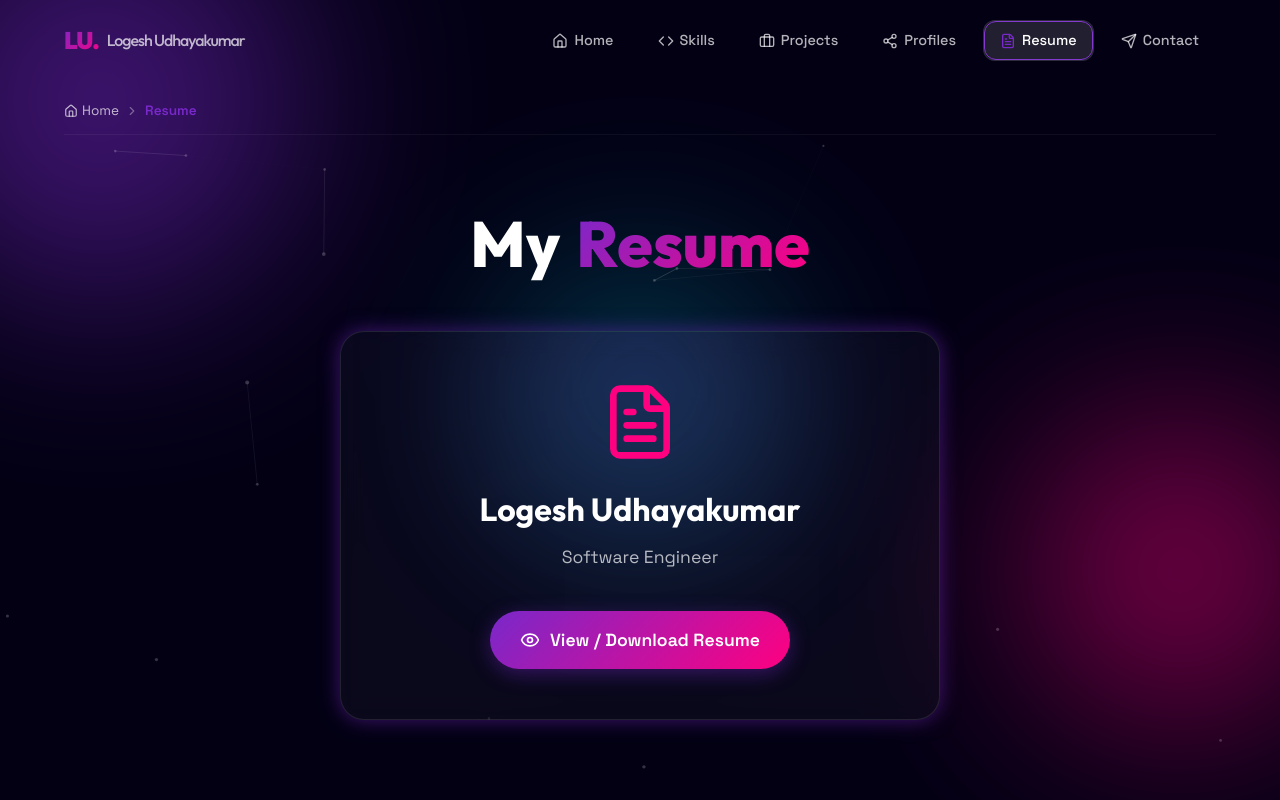
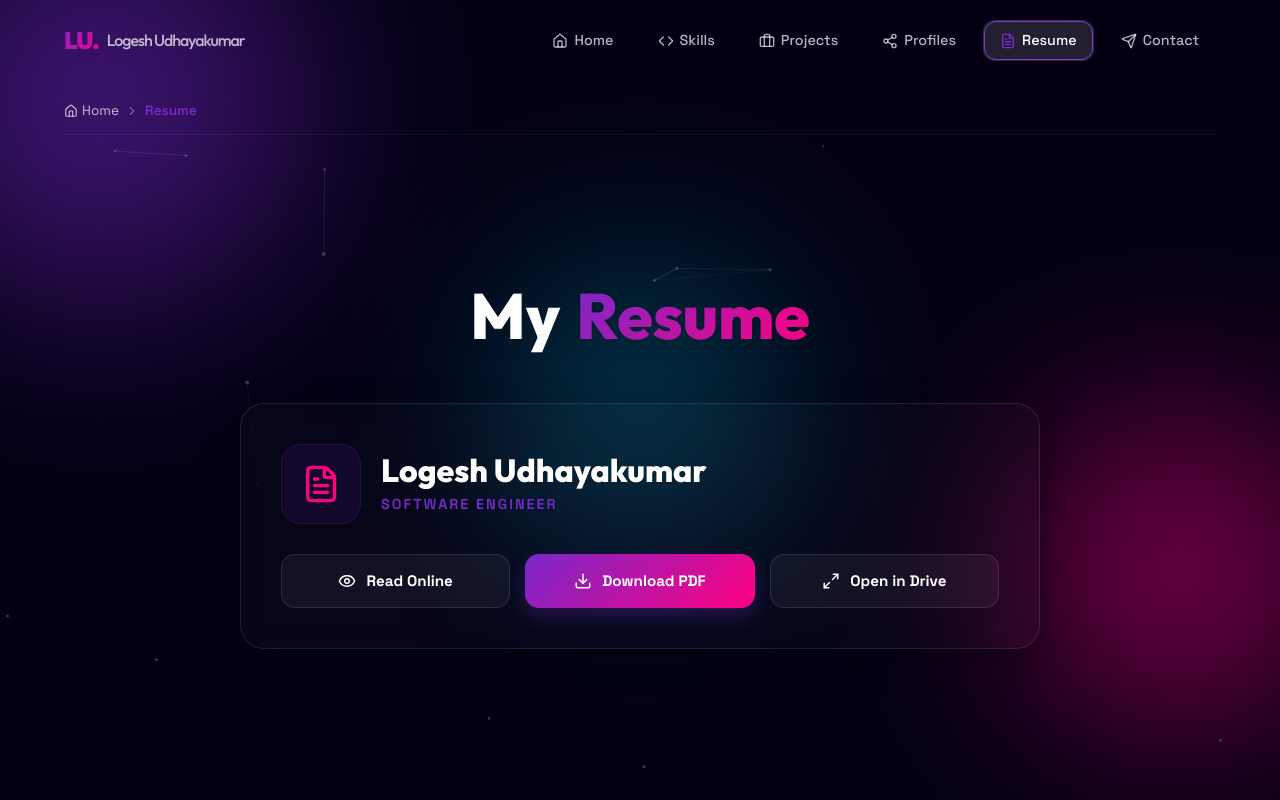
Before and after one commit to logesh-udhayakumar/loki-portfolio, a React (Vite) app: page /resume in a window 1280 px wide. Shown: the top 800 px of the page. Built offline with nearby package versions, Linux system fonts and the light colour scheme.

Commit message:
resume fixes

```diff
--- a/src/pages/Resume.jsx
+++ b/src/pages/Resume.jsx
@@ -1,9 +1,17 @@
-import React from 'react';
-import { motion } from 'framer-motion';
+import React, { useState } from 'react';
+import { motion, AnimatePresence } from 'framer-motion';
 import PageWrapper from '../components/PageWrapper';
-import { FileText, Eye } from 'lucide-react';
+import { FileText, Eye, Download, Info, Maximize2, X } from 'lucide-react';
 
 const Resume = () => {
+  const [showPreview, setShowPreview] = useState(false);
+  const resumeGoogleDriveId = '1KYhXBABoxp4VzlPbNdwcPNEsMF2TnNjl';
+
+  // Links
+  const viewLink = `https://drive.google.com/file/d/${resumeGoogleDriveId}/view?usp=sharing`;
+  const previewLink = `https://drive.google.com/file/d/${resumeGoogleDriveId}/preview`;
+  const downloadLink = `https://drive.google.com/uc?export=download&id=${resumeGoogleDriveId}`;
+
   return (
     <PageWrapper>
       <div className="page-center" style={{ alignItems: 'center' }}>
@@ -12,89 +20,182 @@ const Resume = () => {
         </h1>
 
         <motion.div
-          initial={{ opacity: 0, scale: 0.9 }}
-          animate={{ opacity: 1, scale: 1 }}
+          initial={{ opacity: 0, y: 20 }}
+          animate={{ opacity: 1, y: 0 }}
           transition={{ duration: 0.6 }}
-          style={{
-            maxWidth: '600px',
-            width: '100%',
-            background: 'var(--color-surface)',
-            borderRadius: '24px',
-            padding: '50px 30px',
-            textAlign: 'center',
-            border: '1px solid var(--color-border)',
-            boxShadow: 'var(--glow-primary)',
-            position: 'relative',
-            overflow: 'hidden'
-          }}
-          className="glass"
+          className="resume-container glass"
         >
-          {/* Decorative Elements */}
-          <div style={{
-            position: 'absolute',
-            top: '-50px',
-            left: '50%',
-            transform: 'translateX(-50%)',
-            width: '200px',
-            height: '200px',
-            background: 'var(--color-primary)',
-            filter: 'blur(100px)',
-            opacity: 0.3,
-            zIndex: -1
-          }} />
+          {/* Header Section */}
+          <div className="resume-header">
+            <div className="resume-icon-wrapper">
+              <FileText size={40} color="var(--color-secondary)" />
+            </div>
+            <div className="resume-info">
+              <h2>Logesh Udhayakumar</h2>
+              <p>SOFTWARE ENGINEER</p>
+            </div>
+          </div>
 
-          <FileText size={80} color="var(--color-secondary)" style={{ marginBottom: '20px' }} />
+          {/* Action Buttons */}
+          <div className="resume-actions">
+            <motion.button
+              onClick={() => setShowPreview(!showPreview)}
+              whileHover={{ scale: 1.02 }}
+              whileTap={{ scale: 0.98 }}
+              className={`action-btn ${showPreview ? 'active' : ''}`}
+            >
+              {showPreview ? <X size={18} /> : <Eye size={18} />}
+              {showPreview ? 'Close Preview' : 'Read Online'}
+            </motion.button>
 
-          <h2 style={{ fontSize: '2rem', marginBottom: '15px' }}>Logesh Udhayakumar</h2>
-          <p style={{ color: 'var(--color-text-secondary)', fontSize: '1.1rem', marginBottom: '40px' }}>
-            Software Engineer
-          </p>
+            <motion.a
+              href={downloadLink}
+              whileHover={{ scale: 1.02 }}
+              whileTap={{ scale: 0.98 }}
+              className="action-btn primary"
+            >
+              <Download size={18} /> Download PDF
+            </motion.a>
 
-          <div style={{ display: 'flex', flexDirection: 'column', gap: '15px', alignItems: 'center' }}>
             <motion.a
-              href="https://drive.google.com/file/d/1KYhXBABoxp4VzlPbNdwcPNEsMF2TnNjl/view?usp=drive_link"
+              href={viewLink}
               target="_blank"
               rel="noopener noreferrer"
-              whileHover={{ scale: 1.05 }}
-              whileTap={{ scale: 0.95 }}
-              className="resume-btn primary"
+              whileHover={{ scale: 1.02 }}
+              whileTap={{ scale: 0.98 }}
+              className="action-btn secondary"
             >
-              <Eye size={20} /> View / Download Resume
+              <Maximize2 size={18} /> Open in Drive
             </motion.a>
           </div>
+
+          {/* Preview Section */}
+          <AnimatePresence>
+            {showPreview && (
+              <motion.div
+                initial={{ opacity: 0, height: 0 }}
+                animate={{ opacity: 1, height: '600px' }}
+                exit={{ opacity: 0, height: 0 }}
+                className="resume-preview-wrapper"
+              >
+                <iframe
+                  src={previewLink}
+                  width="100%"
+                  height="100%"
+                  allow="autoplay"
+                  style={{ border: 'none', borderRadius: '12px' }}
+                  title="Resume Preview"
+                ></iframe>
+              </motion.div>
+            )}
+          </AnimatePresence>
         </motion.div>
       </div>
 
       <style>{`
-        .resume-btn {
-          width: 80%;
-          max-width: 300px;
-          padding: 15px 20px;
-          border-radius: 50px;
+        .resume-container {
+          max-width: 800px;
+          width: 100%;
+          padding: 40px;
+          border-radius: 24px;
+          border: 1px solid var(--color-border);
+          background: rgba(255, 255, 255, 0.02);
+          backdrop-filter: blur(20px);
+          display: flex;
+          flex-direction: column;
+          gap: 30px;
+        }
+
+        .resume-header {
+          display: flex;
+          align-items: center;
+          gap: 20px;
+        }
+
+        .resume-icon-wrapper {
+          width: 80px;
+          height: 80px;
+          background: rgba(121, 40, 202, 0.1);
+          border-radius: 20px;
+          display: flex;
+          align-items: center;
+          justify-content: center;
+          border: 1px solid rgba(121, 40, 202, 0.2);
+        }
+
+        .resume-info h2 {
+          font-size: 2rem;
+          font-weight: 800;
+          margin-bottom: 4px;
+        }
+
+        .resume-info p {
+          color: var(--color-primary);
+          font-weight: 600;
+          letter-spacing: 2px;
+          font-size: 0.9rem;
+        }
+
+        .resume-actions {
+          display: grid;
+          grid-template-columns: repeat(auto-fit, minmax(180px, 1fr));
+          gap: 15px;
+        }
+
+        .action-btn {
+          padding: 14px 20px;
+          border-radius: 14px;
           display: flex;
           align-items: center;
           justify-content: center;
           gap: 10px;
-          font-weight: 600;
-          font-size: 1.1rem;
+          font-weight: 700;
+          font-size: 0.95rem;
+          cursor: pointer;
+          transition: all 0.3s ease;
+          border: 1px solid var(--color-border);
+          background: rgba(255, 255, 255, 0.05);
+          color: #fff;
           text-decoration: none;
-          color: #fff;
-          transition: box-shadow 0.3s;
         }
-        .resume-btn.primary {
+
+        .action-btn.primary {
           background: linear-gradient(135deg, var(--color-primary), var(--color-secondary));
-          box-shadow: 0 5px 20px rgba(121, 40, 202, 0.4);
+          border: none;
+          box-shadow: 0 8px 20px rgba(121, 40, 202, 0.3);
         }
-        .resume-btn.primary:hover {
-          box-shadow: 0 8px 25px rgba(121, 40, 202, 0.6);
+
+        .action-btn.active {
+          background: var(--color-surface-hover);
+          border-color: var(--color-primary);
         }
-        .resume-btn.secondary {
-          background: rgba(255, 255, 255, 0.05);
+
+        .resume-preview-wrapper {
+          width: 100%;
+          background: #000;
+          border-radius: 12px;
+          overflow: hidden;
           border: 1px solid var(--color-border);
         }
-        .resume-btn.secondary:hover {
-          background: rgba(255, 255, 255, 0.1);
-          border-color: var(--color-primary);
+
+        .permission-note {
+          display: flex;
+          gap: 12px;
+          padding: 16px;
+          background: rgba(255, 255, 255, 0.03);
+          border-radius: 12px;
+          align-items: center;
+          font-size: 0.85rem;
+          color: var(--color-text-secondary);
+        }
+
+        .note-icon { color: var(--color-primary); flex-shrink: 0; }
+        .highlight { color: #fff; font-weight: 600; }
+
+        @media (max-width: 600px) {
+          .resume-container { padding: 25px; }
+          .resume-header { flex-direction: column; text-align: center; }
+          .resume-actions { grid-template-columns: 1fr; }
         }
       `}</style>
     </PageWrapper>
```
